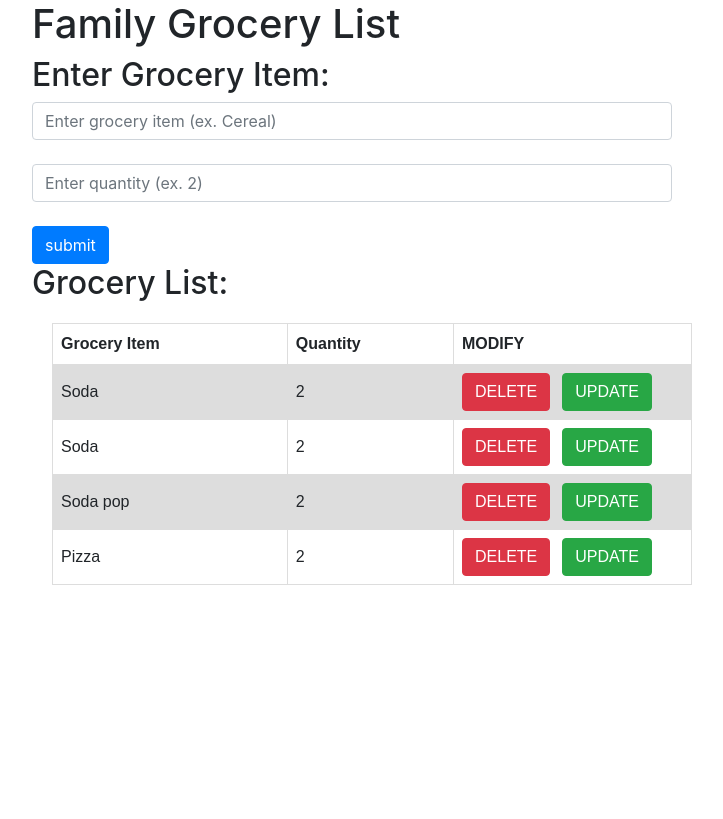
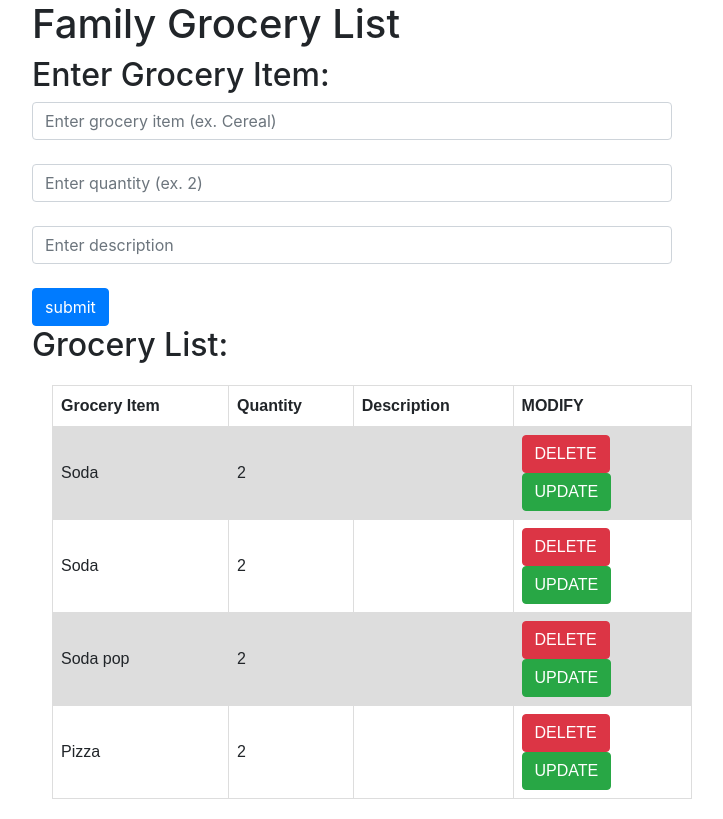
Before and after one commit to LUC-Intro-to-Web-Development/lab-3---nodejs-express-grocery-list-app-update-feature-Bighankofficial, a Node server app: page / in a window 1280 px wide. Shown: the whole page, without its empty margins (288-1011 px from the left). Before the commit the page ends 585 px from the top, so only its background shows below. Run offline with Node 20, Linux system fonts and the light colour scheme; data comes from the database, SQL or seed files in the repository; both versions use the stored data as it was after the commit; some libraries are stand-ins or nearby versions.

Commit message:
extra credit added

```diff
--- a/app.js
+++ b/app.js
@@ -29,10 +29,10 @@ app.get('/', function (req, res) {
 // Route to create a grocery list item
  app.post('/create_item', function (req, res) {
 	//Getting body parameters
-	const { item_name, item_count} =req.body;
+	const { item_name, item_count, item_description} =req.body;
 
 	//Execute creatItems method
-	dbOperations.createItem(item_name, item_count, res);
+	dbOperations.createItem(item_name, item_count, item_description, res);
 
 
  })
--- a/views/index.hbs
+++ b/views/index.hbs
@@ -34,6 +34,7 @@
             <form action="/create_item" method="POST">
                 <input type="text"  name="item_name" class="form-control"  placeholder="Enter grocery item (ex. Cereal)" size="40"><br>
                 <input type="number"  name="item_count" class="form-control" placeholder="Enter quantity (ex. 2)" size="60"><br>
+                <input type="description"  name="item_description" class="form-control" placeholder="Enter description" size="60"><br>
                 <input type="submit" class="btn btn-primary" value="submit">
             </form>
 
@@ -43,12 +44,14 @@
                     <tr>
                         <th>Grocery Item</th>
                         <th>Quantity</th>
+                        <th>Description</th>
                         <th>MODIFY</th>
                     </tr>
                 {{#each rows}}
                     <tr>
                         <td>{{this.item_name}}</td>
                         <td>{{this.item_count}}</td>
+                        <td>{{this.item_description}}</td>
                         <td>
                             <form action="/delete_item" method="POST" style="float:left; margin-right: 12px;">
                                 <button name="deleterecord" id="deletenow" type="submit" class="btn btn-danger" value="{{this.itemID}}">DELETE</button>
```
Also changed, not shown: grocerydb.db.
